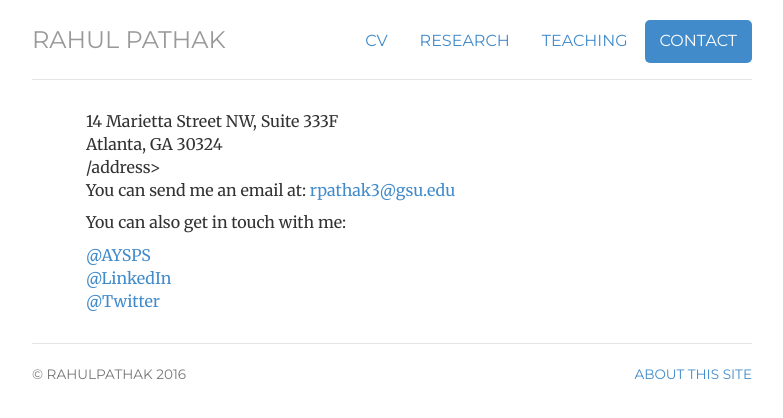
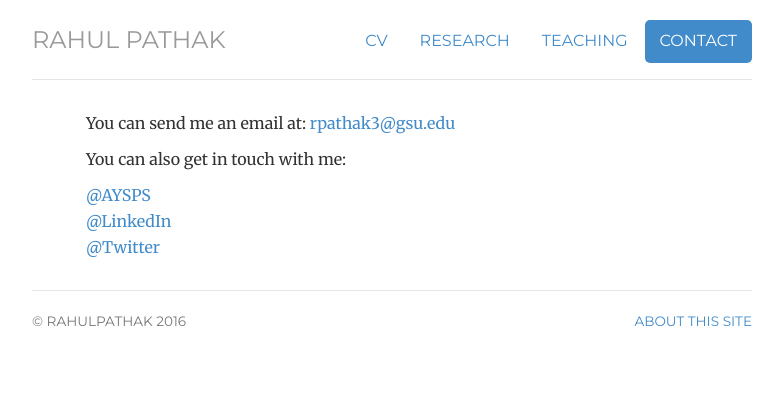
Before and after one commit to pathak-rahul/pathak-rahul.github.io, a Jekyll site: the page built from contact/index.html, in a window 1280 px wide. Shown: the top 418 px of the page, without its empty margins (248-1031 px from the left). Built offline with Jekyll 4.4.1, drawn with Linux system fonts in a browser that asks for light colours.

Commit message:
Update index.html

```diff
--- a/contact/index.html
+++ b/contact/index.html
@@ -8,11 +8,6 @@ contact: active
 description: Contact information for Rahul Pathak.
 ---
 <div class="contact">
-
-<address>
-  14 Marietta Street NW, Suite 333F<br>
-  Atlanta, GA 30324<br>
- /address>
 
 	<p>You can send me an email at: <a href="mailto:rpathak3@gsu.edu">rpathak3@gsu.edu</a></p>
 
```
